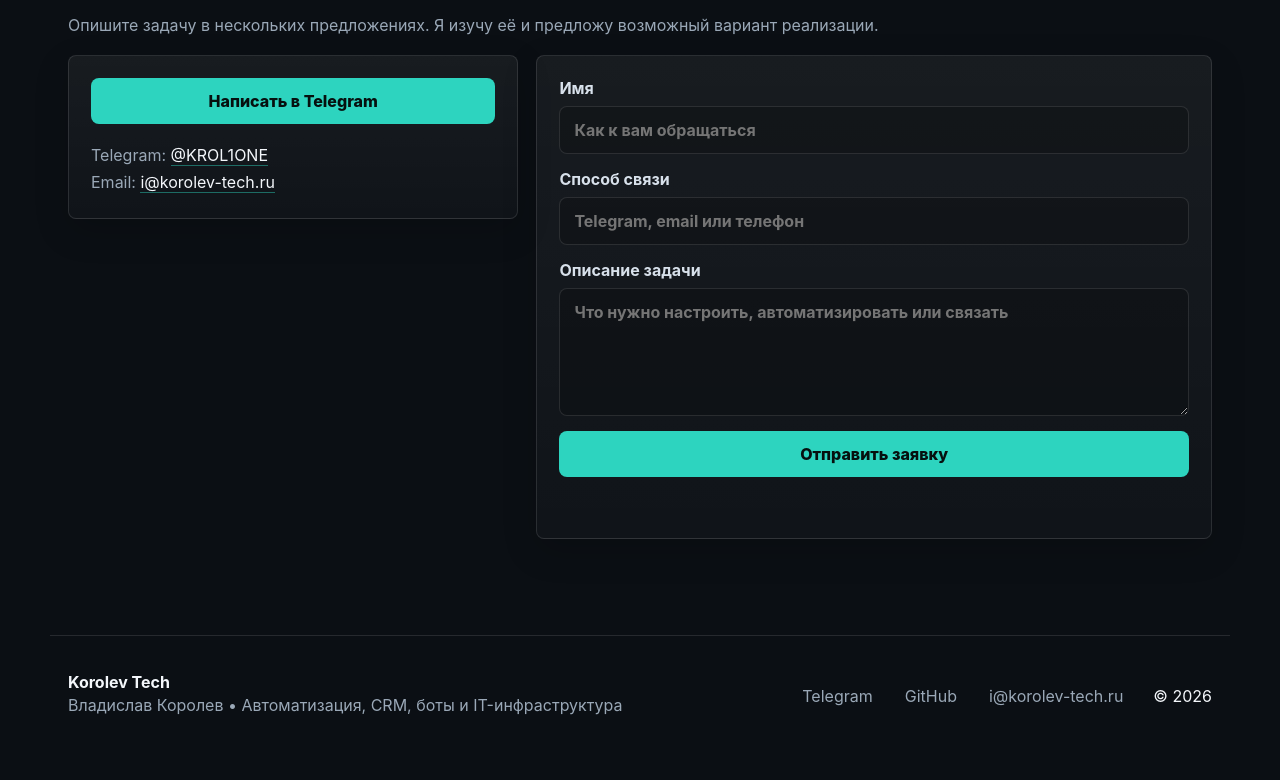
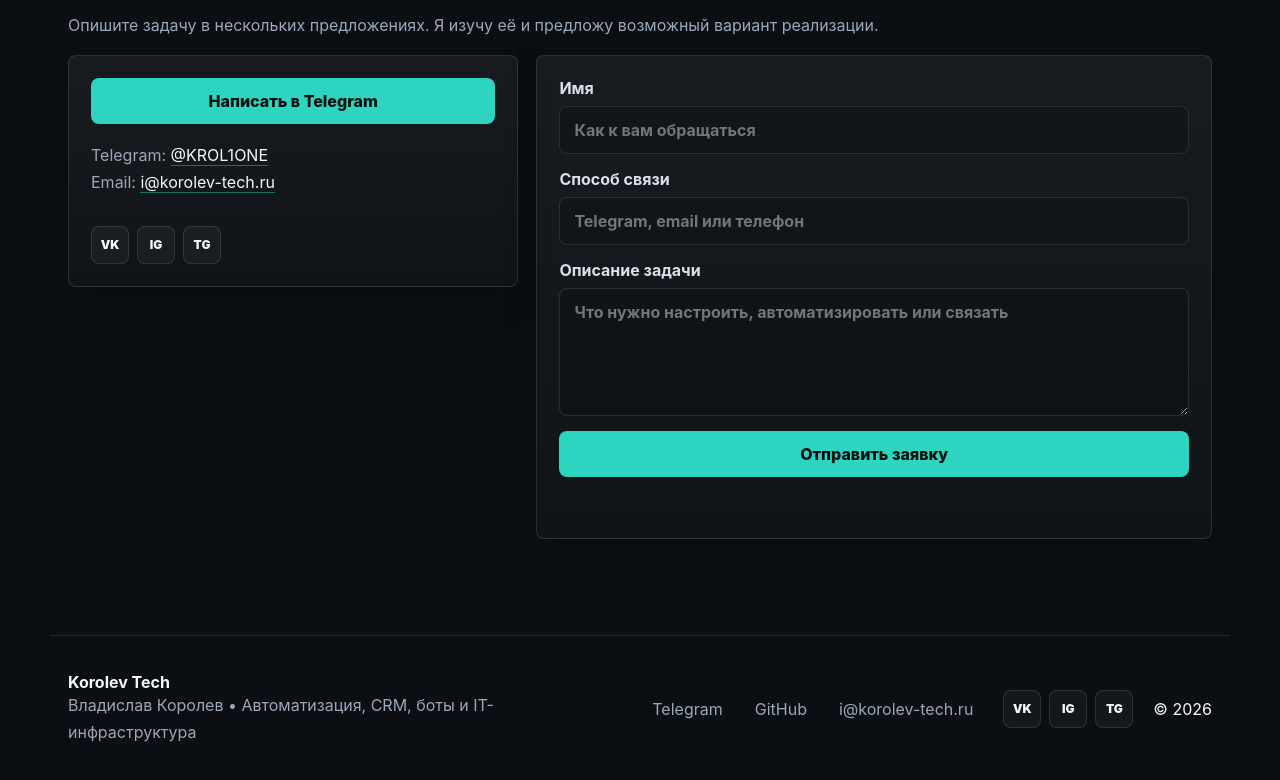
Before and after one commit to krol1one/korolev-tech, a plain HTML site: page index.html in a window 1280 px wide. Shown: the part 8169-8949 px from the top of the page. Before the commit the page ends 8924 px from the top, so only its background shows below. Drawn offline with Linux system fonts and the light colour scheme.

Commit message:
Add social links to contacts

```diff
--- a/css/style.css
+++ b/css/style.css
@@ -726,6 +726,43 @@ h3 {
   color: var(--accent);
 }
 
+.social-links {
+  display: flex;
+  flex-wrap: wrap;
+  gap: 8px;
+  align-items: center;
+}
+
+.social-links-contact {
+  margin-top: 18px;
+}
+
+.social-links a {
+  display: grid;
+  place-items: center;
+  width: 38px;
+  height: 38px;
+  border: 1px solid var(--line);
+  border-radius: var(--radius);
+  background: rgba(255, 255, 255, 0.04);
+  color: var(--text);
+  transition: transform 0.2s ease, border-color 0.2s ease, background 0.2s ease, color 0.2s ease;
+}
+
+.social-links a:hover,
+.social-links a:focus-visible {
+  border-color: rgba(45, 212, 191, 0.55);
+  background: rgba(45, 212, 191, 0.1);
+  color: var(--accent);
+  transform: translateY(-1px);
+}
+
+.social-links span {
+  font-size: 12px;
+  font-weight: 900;
+  line-height: 1;
+}
+
 .contact-form {
   display: grid;
   gap: 15px;
@@ -783,7 +820,7 @@ h3 {
 
 .site-footer {
   display: grid;
-  grid-template-columns: 1fr auto auto;
+  grid-template-columns: 1fr auto auto auto;
   gap: 20px;
   align-items: center;
   max-width: var(--container);
--- a/index.html
+++ b/index.html
@@ -13,7 +13,7 @@
     <meta property="og:locale" content="ru_RU">
     <meta name="theme-color" content="#0b0f14">
     <link rel="icon" href="./favicon.svg" type="image/svg+xml">
-    <link rel="stylesheet" href="./css/style.css?v=20260803-partners">
+    <link rel="stylesheet" href="./css/style.css?v=20260803-socials">
     <script type="application/ld+json">
       {
         "@context": "https://schema.org",
@@ -252,6 +252,17 @@
               Telegram: <a href="https://t.me/KROL1ONE" target="_blank" rel="noopener noreferrer" data-contact-link="telegram">@KROL1ONE</a><br>
               Email: <a href="mailto:i@korolev-tech.ru" data-contact-link="email">i@korolev-tech.ru</a>
             </p>
+            <div class="social-links social-links-contact" aria-label="Социальные сети">
+              <a href="https://vk.ru/tech_korolev" target="_blank" rel="noopener noreferrer" aria-label="VK Korolev Tech">
+                <span aria-hidden="true">VK</span>
+              </a>
+              <a href="https://www.instagram.com/korolevvlad_tech/" target="_blank" rel="noopener noreferrer" aria-label="Instagram Korolev Tech">
+                <span aria-hidden="true">IG</span>
+              </a>
+              <a href="https://t.me/tech_korolev" target="_blank" rel="noopener noreferrer" aria-label="Telegram-канал Korolev Tech">
+                <span aria-hidden="true">TG</span>
+              </a>
+            </div>
           </div>
           <form class="contact-form reveal" data-contact-form novalidate>
             <label>
@@ -287,6 +298,17 @@
         <a href="https://github.com/krol1one" target="_blank" rel="noopener noreferrer" data-contact-link="github">GitHub</a>
         <a href="mailto:i@korolev-tech.ru" data-contact-link="email">i@korolev-tech.ru</a>
       </div>
+      <div class="social-links" aria-label="Социальные сети Korolev Tech">
+        <a href="https://vk.ru/tech_korolev" target="_blank" rel="noopener noreferrer" aria-label="VK Korolev Tech">
+          <span aria-hidden="true">VK</span>
+        </a>
+        <a href="https://www.instagram.com/korolevvlad_tech/" target="_blank" rel="noopener noreferrer" aria-label="Instagram Korolev Tech">
+          <span aria-hidden="true">IG</span>
+        </a>
+        <a href="https://t.me/tech_korolev" target="_blank" rel="noopener noreferrer" aria-label="Telegram-канал Korolev Tech">
+          <span aria-hidden="true">TG</span>
+        </a>
+      </div>
       <span>© <span data-year></span></span>
     </footer>
 
```
